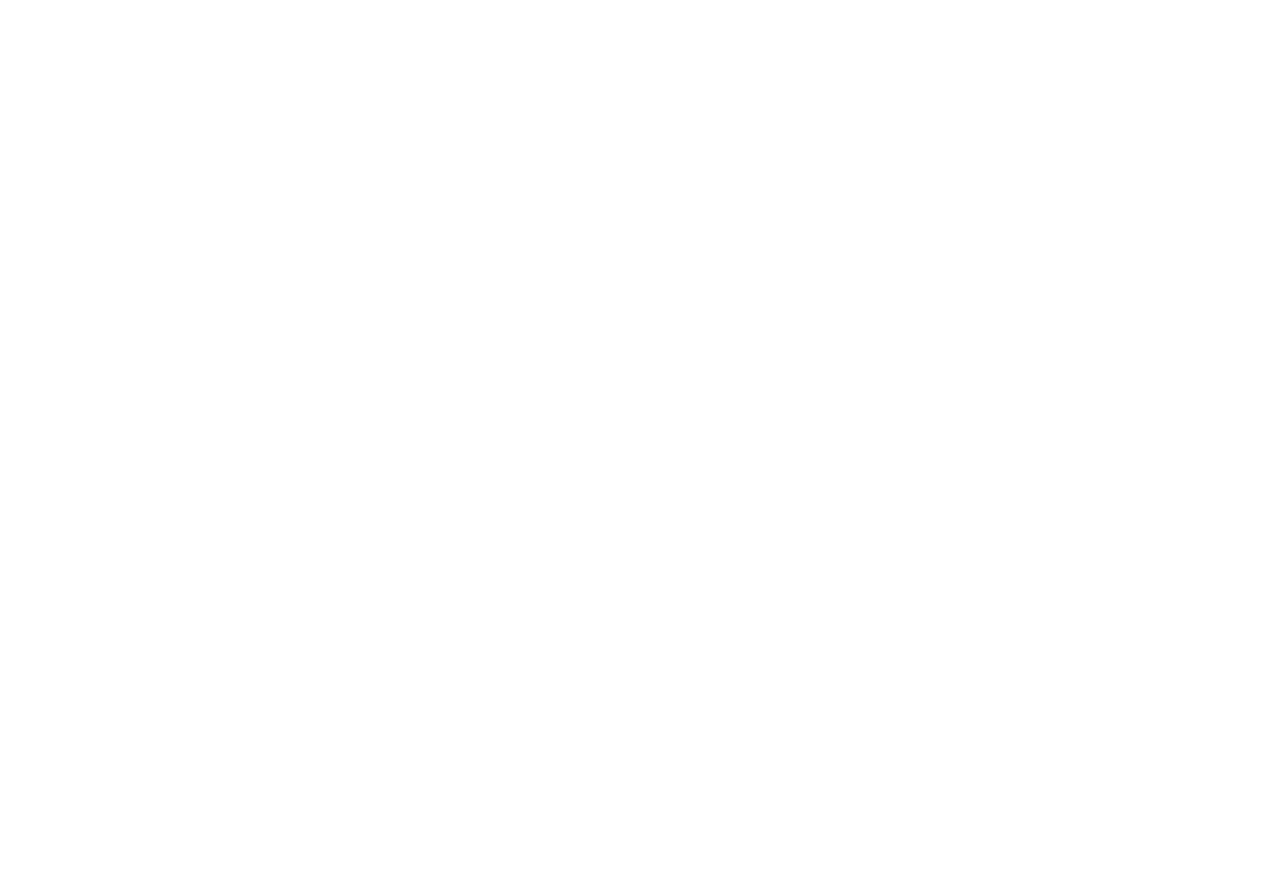
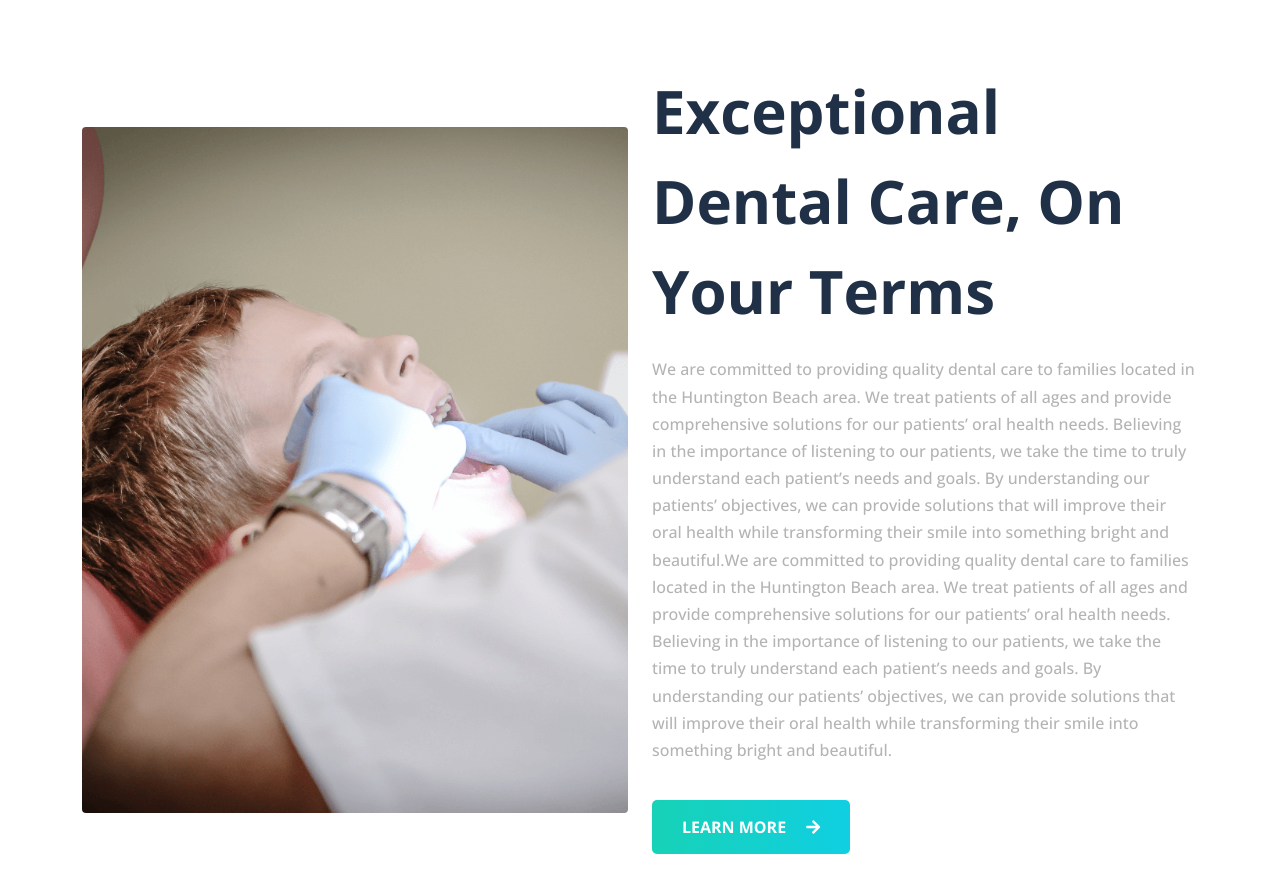
Before and after one commit to Mdselim1/Doctors-Full-Stack-Website, a React (Create React App) app: page / in a window 1280 px wide. Shown: the part 1660-2552 px from the top of the page. Before the commit the page ends 1686 px from the top, so only its background shows below. Built offline with nearby package versions, Linux system fonts and the light colour scheme.

Commit message:
exceptional-section-add

```diff
--- /dev/null
+++ b/src/components/HomePage/Exceptional/Exceptional.css
@@ -0,0 +1,3 @@
+.exceptional-para{
+    line-height: 1.7;
+}
--- /dev/null
+++ b/src/components/HomePage/Exceptional/Exceptional.js
@@ -0,0 +1,26 @@
+import React from 'react';
+import { Col, Container, Row } from 'react-bootstrap';
+import { Link } from 'react-router-dom';
+import Treatment from '../../images/treatment.png';
+import './Exceptional.css';
+
+const Exceptional = () => {
+    return (
+        <div className="mb-5 pb-5">
+            <Container>
+            <Row className="align-items-center">
+                <Col lg={6} sm={12}>
+                        <img className="img-fluid rounded-2" src={Treatment} alt="" />
+                </Col>
+                <Col lg={6} sm={12}>
+                    <h1 className="banner-text-title">Exceptional Dental Care, On Your Terms</h1>
+                    <p className="service-para exceptional-para">We are committed to providing quality dental care to families located in the Huntington Beach area. We treat patients of all ages and provide comprehensive solutions for our patients’ oral health needs. Believing in the importance of listening to our patients, we take the time to truly understand each patient’s needs and goals. By understanding our patients’ objectives, we can provide solutions that will improve their oral health while transforming their smile into something bright and beautiful.We are committed to providing quality dental care to families located in the Huntington Beach area. We treat patients of all ages and provide comprehensive solutions for our patients’ oral health needs. Believing in the importance of listening to our patients, we take the time to truly understand each patient’s needs and goals. By understanding our patients’ objectives, we can provide solutions that will improve their oral health while transforming their smile into something bright and beautiful.</p>
+                    <Link className="common-button">Learn More <i className="fas fa-arrow-right ms-3"></i></Link>
+                </Col>
+            </Row>
+        </Container>
+        </div>
+    );
+};
+
+export default Exceptional;
--- a/src/components/HomePage/Home/Home.js
+++ b/src/components/HomePage/Home/Home.js
@@ -1,12 +1,14 @@
 import React from 'react';
 import Header from '../../Shared/Header/Header';
+import Exceptional from '../Exceptional/Exceptional';
 import HomeServices from '../HomeServices/HomeServices';
 
 const Home = () => {
     return (
         <div>
             <Header />
-            <HomeServices/>
+            <HomeServices />
+            <Exceptional/>
         </div>
     );
 };
--- a/src/components/Shared/Header/Header.css
+++ b/src/components/Shared/Header/Header.css
@@ -75,6 +75,7 @@
     background:linear-gradient(to right, #17D2B6, #10CFE2) ;
     border-radius: 5px;
     color: #fff;
+    margin: 20px 0;
 }
 .common-button:hover{
     background:linear-gradient(to right,#10CFE2, #17D2B6) ;
--- a/src/components/Shared/Header/Header.js
+++ b/src/components/Shared/Header/Header.js
@@ -32,7 +32,8 @@
                     <div className="banner-content-text">
                     <h1 className="banner-text-title">Your New Smile<br /> Start Here</h1>
                             <p className="banner-text-para">Our mission is to provide high quality dentistry in a comfortable,efficient and compassionate environment of care.We further strive to educate our children and parentsin preventative dentistry as a way of life.</p>
-                            <Link className="common-button">Get Appointment</Link>
+                                    <Link className="common-button">Get Appointment <i className="fas fa-arrow-right ms-3"></i></Link>
+
             </div>
                     </Col>
                     <Col lg={6} sm={12}>
```
